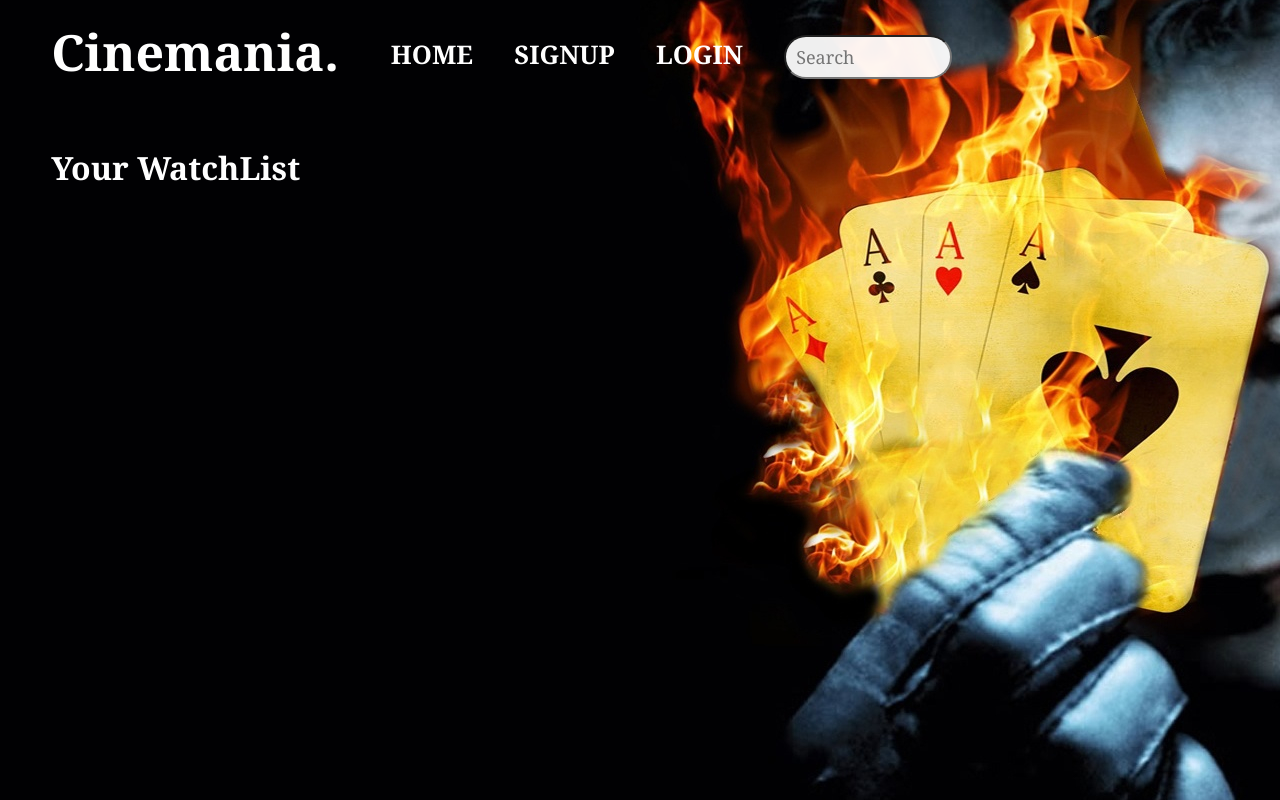
After one commit to shuchitachawla2909/Movie-Review-System, a Django app: template itw2/users/templates/users/watchlist.html in a window 1280 px wide. The commit adds this page. Run offline with Django 3.2, Linux system fonts and the light colour scheme; the template is opened without the code that fills it, so the values that code supplies are empty.

Commit message:
cart option

```diff
--- a/itw2/blog/templates/blog/base.html
+++ b/itw2/blog/templates/blog/base.html
@@ -14,6 +14,7 @@
         }
         #query{
             width: 12vw;
+            background-color: rgba(255, 255, 255, 0.937);
         }
     </style>
 </head>
--- a/itw2/blog/templates/blog/movie_detail.html
+++ b/itw2/blog/templates/blog/movie_detail.html
@@ -18,6 +18,10 @@
         color: rgb(101, 100, 100);
         margin-left: 6%;
     }
+    #wish{
+        position: absolute;
+        left: 5%;
+    }
 </style>
 {% endblock styling %}
 
@@ -27,6 +31,7 @@
     <div class="bg">
         <div class="box">
                 <h1 style="text-transform:uppercase;">{{ object.title }}</h1>
+                <button id="wish">Wishlist</button>
                 <div class="descimg">
                     <div class="desc">{{ object.description }}</div>
                     <img class="poster" src="{{ object.image.url }}" alt="">
--- a/itw2/itw2/urls.py
+++ b/itw2/itw2/urls.py
@@ -25,8 +25,8 @@ from users import views as user_views
 urlpatterns = [
     path('admin/', admin.site.urls),
     path('', include('blog.urls')),
+    path('profile/', include('users.urls')),
     path('register/', user_views.register, name='register'),
-    path('profile/', user_views.profile, name='profile'),
     path('login/', auth_views.LoginView.as_view(template_name='users/login.html'), name='login'),
     path('logout/', auth_views.LogoutView.as_view(template_name='users/logout.html'), name='logout'),
 ]
--- a/itw2/users/templates/users/logout.html
+++ b/itw2/users/templates/users/logout.html
@@ -30,7 +30,7 @@
                     {{ form }}
                 </fieldset>
                 <div class="form-group">
-                    <button class="btn btn-outline-info" type="submit">Sign In</button>
+                    <button class="btn btn-outline-info" type="submit"><a href="{% url 'login' %}">Sign In</a></button>
                 </div>
             </form>
             <div class="border-top pt-3">
--- /dev/null
+++ b/itw2/users/templates/users/watchlist.html
@@ -0,0 +1,17 @@
+{% extends "blog/base.html" %}
+
+{% block styling %}
+<style>
+    h1{
+        position: absolute;
+        top: 15%;
+        color: white;
+    }
+</style>
+{% endblock styling %}
+
+{% block content %}
+
+<h1>Your WatchList</h1>
+
+{% endblock content %}
```
Also changed, not shown: itw2/users/urls.py (added, +10 -0 lines), itw2/users/views.py (+18 -0 lines), itw2/blog/views.py (line endings or trailing spaces), itw2/db.sqlite3.
